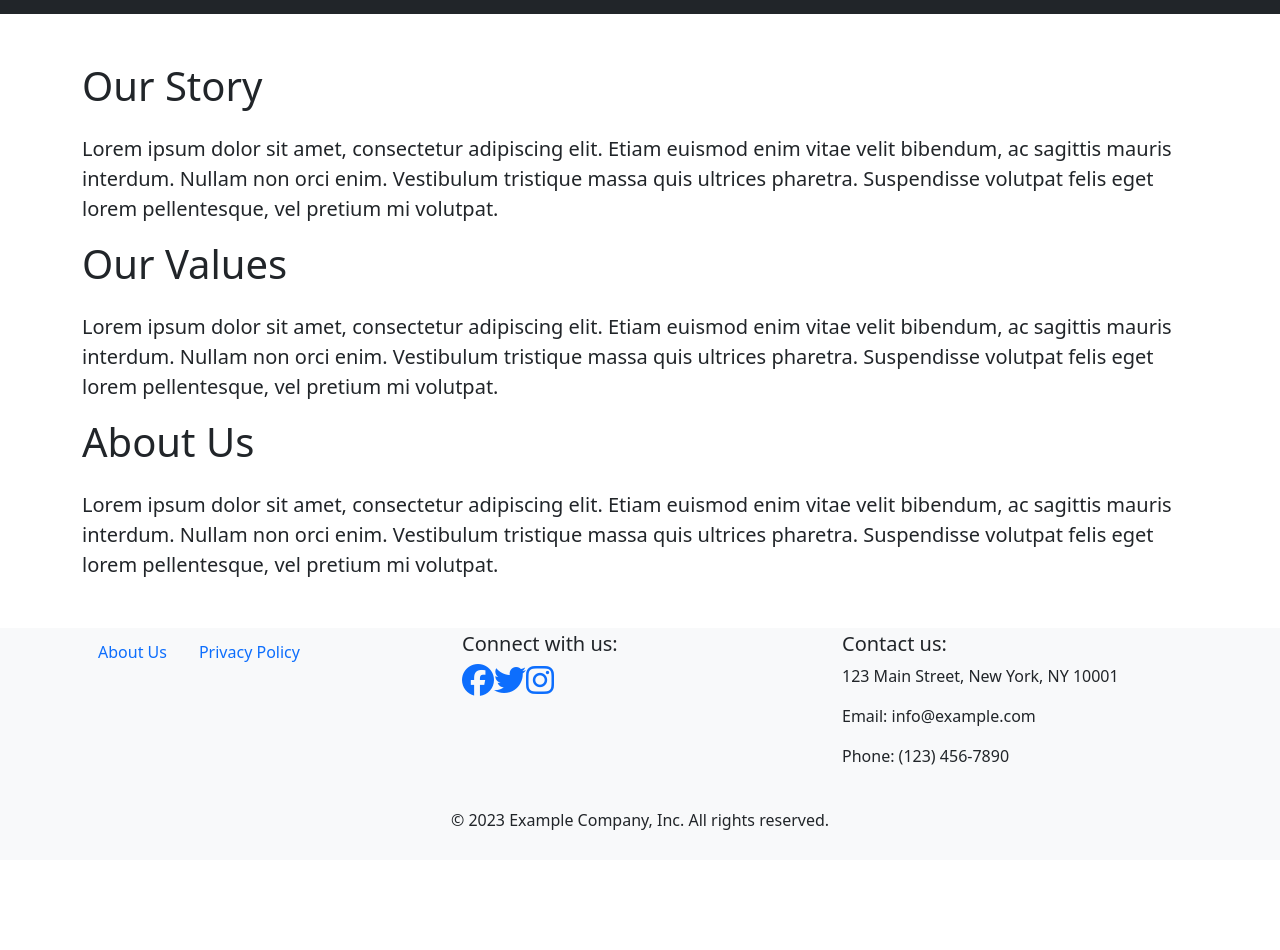
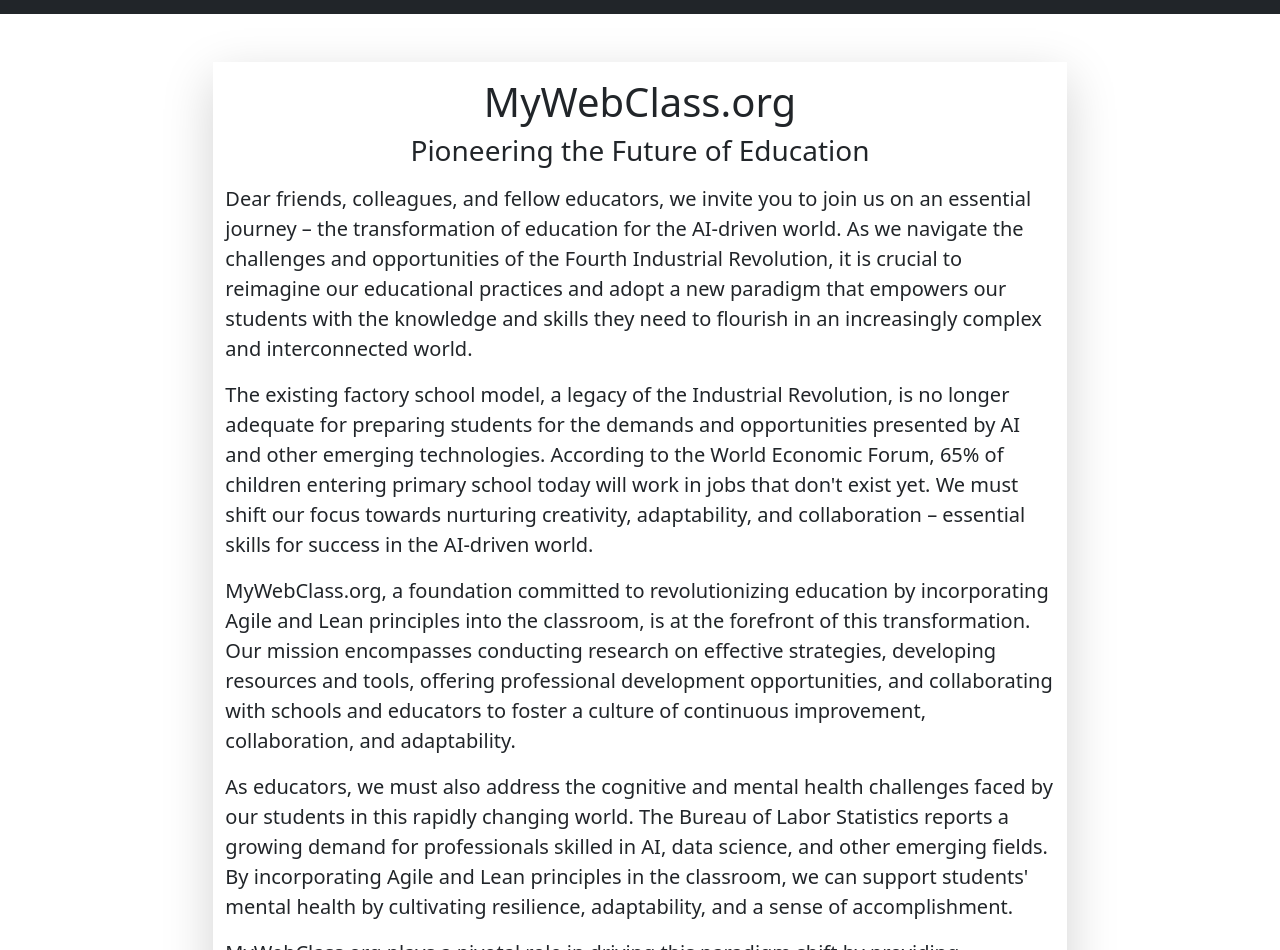
Before and after one commit to NJIT-WIS/project-2-team-sar, a Next.js app: page /aboutus in a window 1280 px wide. Shown: the part 42-992 px from the top of the page. Before the commit the page ends 902 px from the top, so only its background shows below. Built offline with nearby package versions, Linux system fonts and the light colour scheme.

Commit message:
Updated aboutus page

```diff
--- a/components/about.jsx
+++ b/components/about.jsx
@@ -3,24 +3,24 @@ import { Container, Row, Col } from 'react-bootstrap';
 
 const About = () => {
     return (
-        <Container className="my-5">
-            <h1 className="text-left mb-4">Our Story</h1>
+        <Container className="my-5 col-8 shadow-lg">
 
-            <p className="lead">
-            Lorem ipsum dolor sit amet, consectetur adipiscing elit. Etiam euismod enim vitae velit bibendum, ac sagittis mauris interdum.
-            Nullam non orci enim. Vestibulum tristique massa quis ultrices pharetra. Suspendisse volutpat felis eget lorem pellentesque, vel pretium mi volutpat.
+            <h1 className="text-center pt-3 mb-2">MyWebClass.org</h1>
+            <h3 className="text-center mb-3"> Pioneering the Future of Education</h3>
+            <div className="text-left lead">
+                <p>Dear friends, colleagues, and fellow educators, we invite you to join us on an essential journey – the transformation of education for the AI-driven world. As we navigate the challenges and opportunities of the Fourth Industrial Revolution, it is crucial to reimagine our educational practices and adopt a new paradigm that empowers our students with the knowledge and skills they need to flourish in an increasingly complex and interconnected world. </p>
+                <p>The existing factory school model, a legacy of the Industrial Revolution, is no longer adequate for preparing students for the demands and opportunities presented by AI and other emerging technologies. According to the World Economic Forum, 65% of children entering primary school today will work in jobs that don't exist yet. We must shift our focus towards nurturing creativity, adaptability, and collaboration – essential skills for success in the AI-driven world.</p>
+                <p>MyWebClass.org, a foundation committed to revolutionizing education by incorporating Agile and Lean principles into the classroom, is at the forefront of this transformation. Our mission encompasses conducting research on effective strategies, developing resources and tools, offering professional development opportunities, and collaborating with schools and educators to foster a culture of continuous improvement, collaboration, and adaptability.</p>
 
-            </p>
+                <p>As educators, we must also address the cognitive and mental health challenges faced by our students in this rapidly changing world. The Bureau of Labor Statistics reports a growing demand for professionals skilled in AI, data science, and other emerging fields. By incorporating Agile and Lean principles in the classroom, we can support students' mental health by cultivating resilience, adaptability, and a sense of accomplishment.</p>
 
-            <h1 className="text-left mb-4">Our Values</h1>
-            <p className="lead">
-            Lorem ipsum dolor sit amet, consectetur adipiscing elit. Etiam euismod enim vitae velit bibendum, ac sagittis mauris interdum. Nullam non orci enim. Vestibulum tristique massa quis ultrices pharetra. Suspendisse volutpat felis eget lorem pellentesque, vel pretium mi volutpat.
-            </p>
+                <p>MyWebClass.org plays a pivotal role in driving this paradigm shift by providing educators with the necessary resources, tools, frameworks, and professional development opportunities. Through collaboration with schools and educators, MyWebClass.org aspires to create a network of professionals dedicated to revolutionizing education and preparing students for success in the AI-driven world.</p>
 
-            <h1 className="text-left mb-4">About Us</h1>
-            <p className="lead">
-            Lorem ipsum dolor sit amet, consectetur adipiscing elit. Etiam euismod enim vitae velit bibendum, ac sagittis mauris interdum. Nullam non orci enim. Vestibulum tristique massa quis ultrices pharetra. Suspendisse volutpat felis eget lorem pellentesque, vel pretium mi volutpat.
-            </p>
+                <p>To fully grasp the need for this paradigm shift, it is vital to examine the historical and cultural context that has shaped our current educational system. As societal expectations change and the skills required for success evolve, we must embrace a new educational paradigm.</p>
+
+                <p>In conclusion, embracing change in education and transcending the factory school model is essential for preparing students for the challenges and opportunities of the AI-driven world. Organizations like MyWebClass.org play a crucial role in driving this paradigm shift by incorporating Agile and Lean principles into the classroom. By working together, we can create an environment where students are better prepared for the future.</p>
+            </div>
+
 
         </Container>
     );
```
Also changed, not shown: pages/aboutus.js (line endings or trailing spaces).
